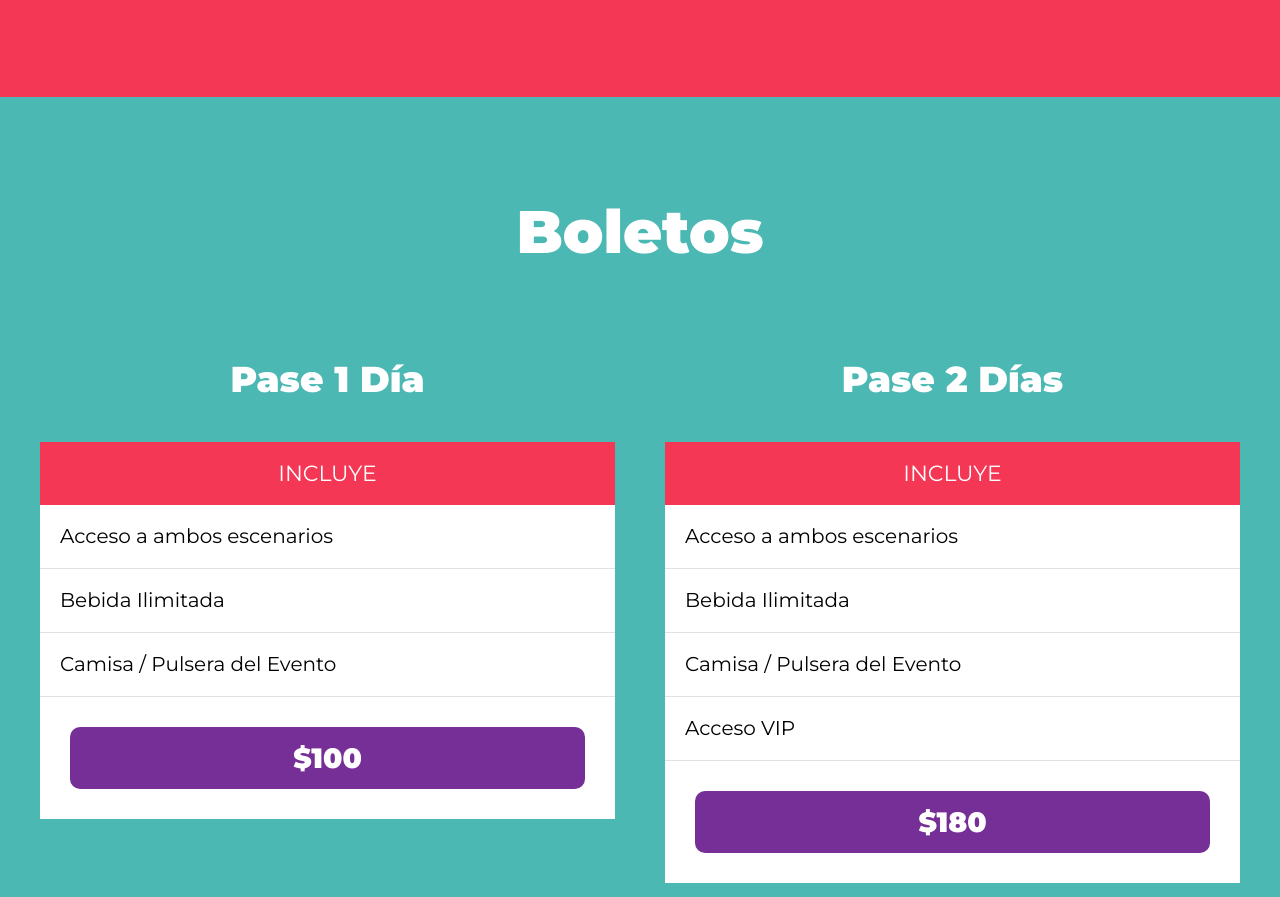
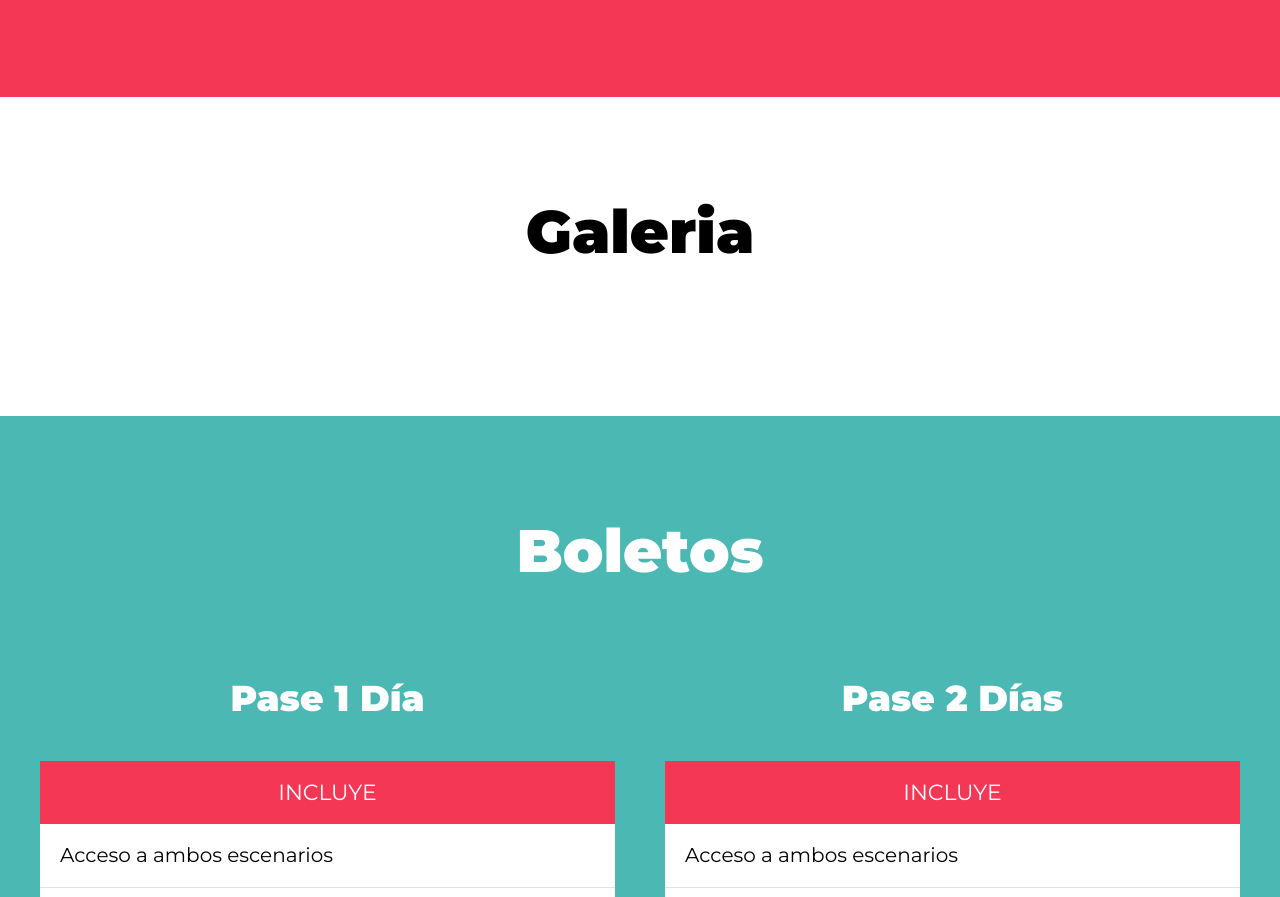
Before and after one commit to Benjamin-Galan/Materiales-Festival-de-Musica, a website: page index.html in a window 1280 px wide. Shown: the part 2842-3739 px from the top of the page. Drawn offline with Linux system fonts and the light colour scheme.

Commit message:
Creando seccion galeria

```diff
--- a/index.html
+++ b/index.html
@@ -164,6 +164,12 @@
         </div> <!--.escenarios-contenedor -->
     </section>
 
+    <section id="galeria" class="galeria">
+        <h3>Galeria</h3>
+
+        <div class="galeria-imagenes"></div>
+    </section>
+
     <section id="boletos" class="contenedor-boletos">
         <h3>Boletos</h3>
 
```
